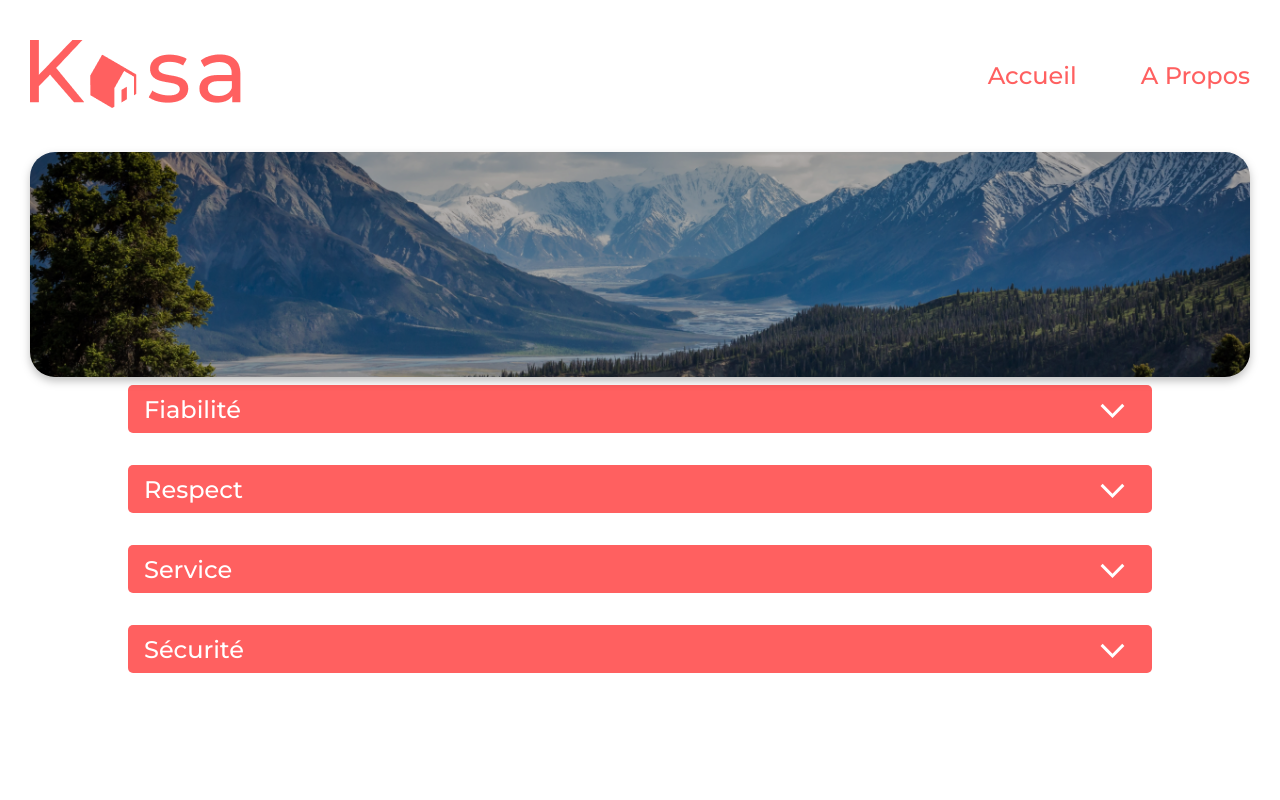
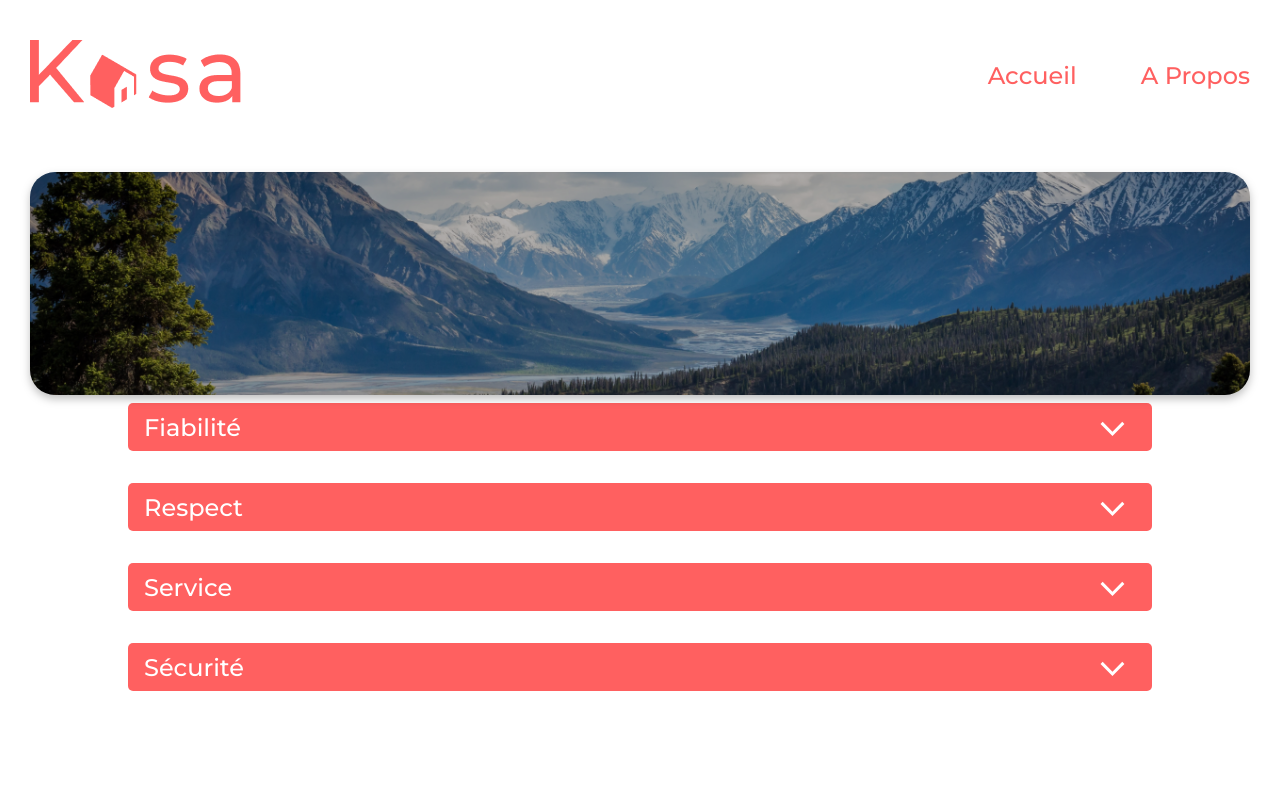
Before and after one commit to cynlaine/p7_laine_cyndie, a React (Create React App) app: page /about in a window 1280 px wide. Shown: the top 800 px of the page. Built offline with nearby package versions, Linux system fonts and the light colour scheme.

Commit message:
minor sizes changes

```diff
--- a/src/index.css
+++ b/src/index.css
@@ -350,7 +350,7 @@ ul {
   list-style-type: none;
 }
 
-header {
+.header {
   display: flex;
   justify-content: center;
   align-items: center;
@@ -358,16 +358,15 @@ header {
   margin: auto;
   max-width: 1300px;
   width: 100%;
-  padding: 2.5rem 1.875rem;
+  padding: 2.5rem 1.875rem 3.75rem 1.875rem;
 }
 @media (max-width: 767px) {
-  header {
+  .header {
     padding: 1.25rem;
   }
 }
-
 @media (max-width: 767px) {
-  .header-logo {
+  .header__logo {
     width: 145px;
   }
 }
@@ -425,7 +424,7 @@ footer .footer__text {
   display: flex;
   justify-content: center;
   align-items: center;
-  height: 225px;
+  height: 223px;
   width: 100%;
   border-radius: 25px;
   overflow: hidden;
--- a/src/layout/Header/Header.jsx
+++ b/src/layout/Header/Header.jsx
@@ -4,9 +4,9 @@ import "../../sass/main.scss";
 
 function Header() {
     return (
-        <header>
+        <header className="header">
             <Link to="/">
-                <img className="header-logo" src={logo} alt="Kasa" />
+                <img className="header__logo" src={logo} alt="Kasa" />
             </Link>
             <nav className="nav">
                 <Link to="/" className="nav__links">
--- a/src/sass/components/_banner.scss
+++ b/src/sass/components/_banner.scss
@@ -1,6 +1,6 @@
 .banner {
     @include center-element;
-    height: 225px;
+    height: 223px;
     width: 100%;
     border-radius: 25px;
     overflow: hidden;
--- a/src/sass/layout/_header.scss
+++ b/src/sass/layout/_header.scss
@@ -1,20 +1,20 @@
-header {
+.header {
     @include center-element;
     justify-content: space-between;
     margin: auto;
     max-width: 1300px;
     width: 100%;
-    padding: 2.5rem 1.875rem;
+    padding: 2.5rem 1.875rem 3.75rem 1.875rem;
     @include media-query(small) {
         padding: 1.25rem;
     }
+    &__logo {
+        @include media-query(small) {
+            width: 145px;
+        }
+    }
 }
 
-.header-logo {
-    @include media-query(small) {
-        width: 145px;
-    }
-}
 .nav {
     display: flex;
     justify-content: space-between;
```
Also changed, not shown: 1 other file (tests, documents, lock files or other folders).
